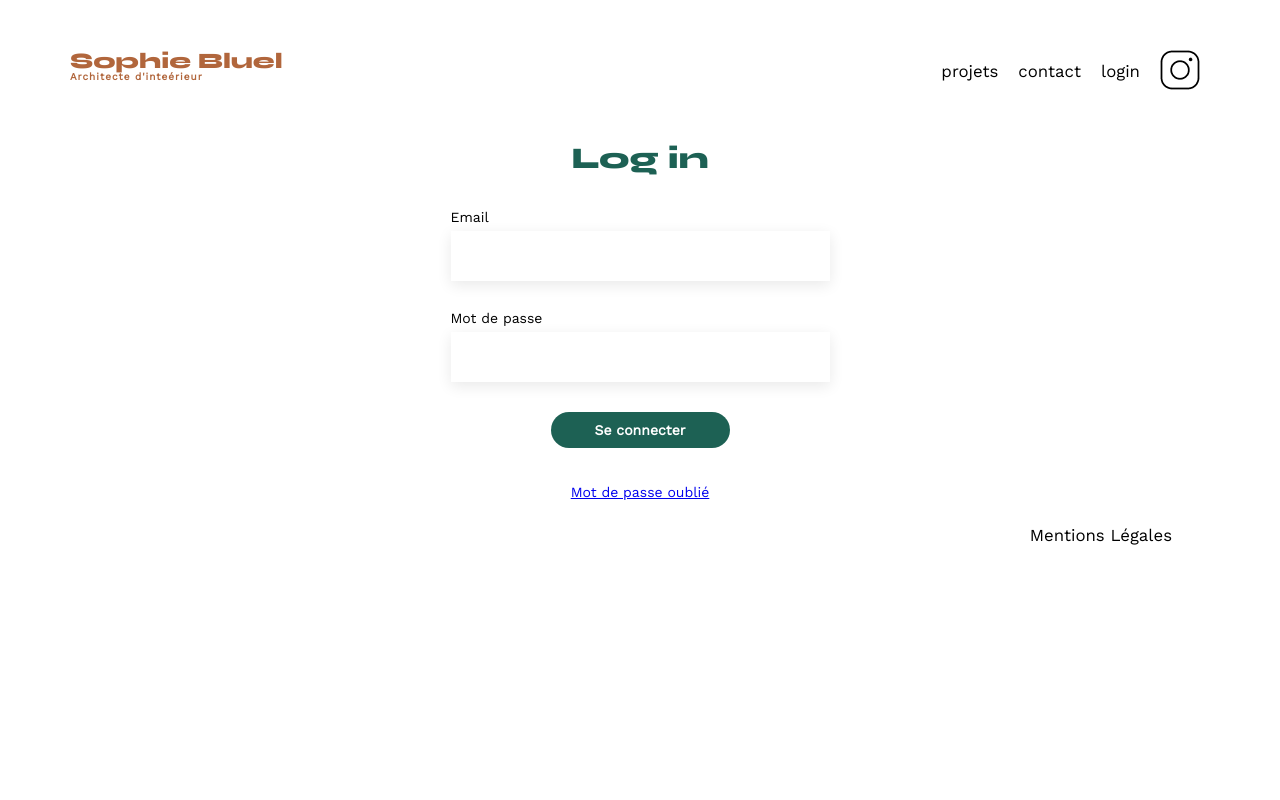
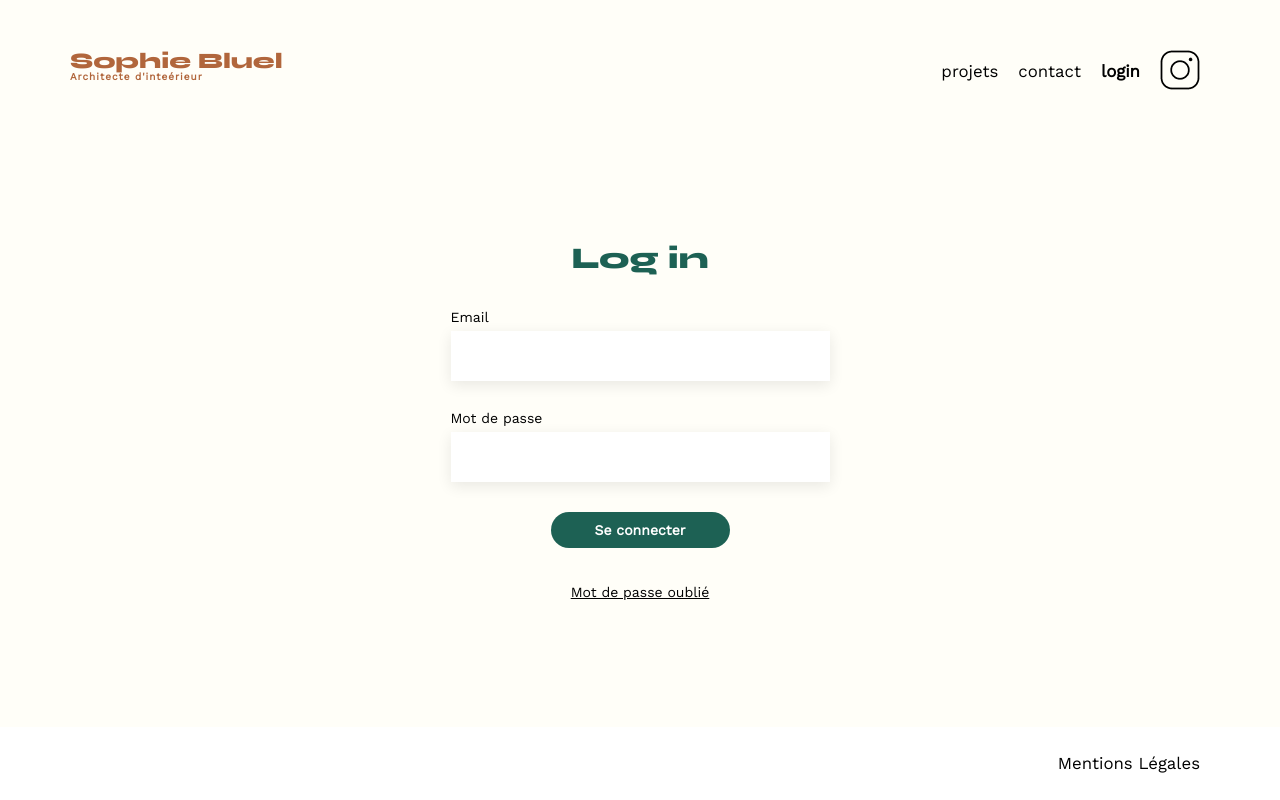
Before and after one commit to Caelr/oc-p3-sophie, a website built with Vite: page FrontEnd/login.html in a window 1280 px wide. Built offline with nearby package versions, Linux system fonts and the light colour scheme.

Commit message:
feat: finish html and css login

```diff
--- a/FrontEnd/src/login.css
+++ b/FrontEnd/src/login.css
@@ -1,6 +1,7 @@
 :root {
   --color-green: #1D6154;
   --color-rust: #B1663C;
+  --color-white: #fffef8;
 }
 
 * {
@@ -38,6 +39,7 @@ footer, header, hgroup, menu, nav, section {
 }
 body {
 	line-height: 1;
+  background-color: var(--color-white);
 }
 ol, ul {
 	list-style: none;
@@ -56,18 +58,19 @@ table {
 }
 /** end reset css**/
 body {
-	max-width: 1140px;
-	margin:auto;
 	font-family: 'Work Sans' ;
 	font-size: 14px;
 }
 header {
+  max-width: 1140px;
+	margin:50px auto;
 	display: flex;
 	justify-content: space-between;
-	margin: 50px 0
 }
 section {
-	margin: 50px 0
+  max-width: 1140px;
+	margin:50px auto;
+
 }
 
 h1{
@@ -103,22 +106,37 @@ nav li {
 	font-size: 1.2em;
 }
 
+ul li:nth-of-type(3) {
+  font-weight: bold;
+}
+
 li:hover {
 	color: var(--color-rust);
 }
 
-
+footer {
+  position: absolute;
+    bottom: 0;
+    right: 0;
+    background-color: white;
+    width: 100%;
+}
 footer nav ul {
+  max-inline-size: 1140px;
 	display: flex;
 	justify-content: flex-end;
-	margin: 2em
+	margin: 2em auto;
 }
 
 
 
 .login{
-  display: grid;
-  place-items: center;
+  width: 100%;
+  margin-block-start: 150px;
+  display: flex;
+  flex-direction: column;
+  justify-content: center;
+  align-items: center;
   gap: 37px;
 }
 .login__title{
@@ -156,7 +174,8 @@ footer nav ul {
   border-radius: 60px;
   text-align: center;
   font-weight: bold;
+  cursor: pointer;
 }
 .login__link{
-
+  color: inherit;
 }
--- a/FrontEnd/src/style.css
+++ b/FrontEnd/src/style.css
@@ -1,6 +1,7 @@
 :root {
   --color-green: #1D6154;
   --color-rust: #B1663C;
+  --color-white: #fffef8;
 }
 
 * {
@@ -37,6 +38,7 @@ footer, header, hgroup, menu, nav, section {
 	display: block;
 }
 body {
+  background-color: var(--color-white);
 	line-height: 1;
 }
 ol, ul {
@@ -187,6 +189,8 @@ input[type="submit"]{
 	border-radius: 60px ;
 }
 
+
+
 footer nav ul {
 	display: flex;
 	justify-content: flex-end;
```
